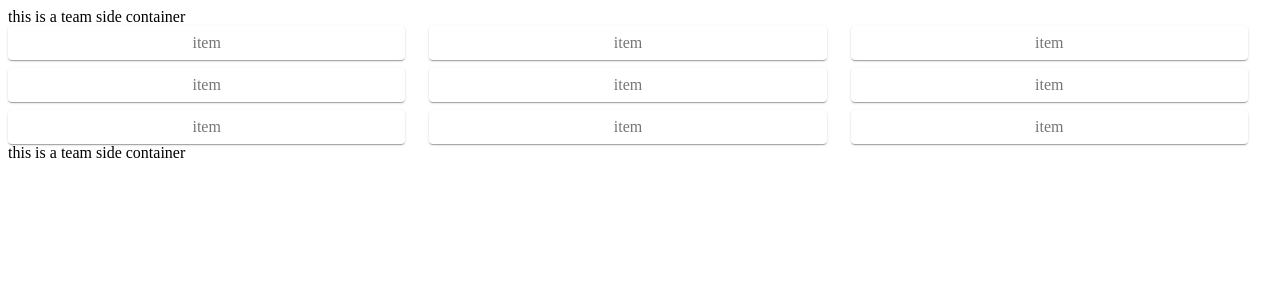
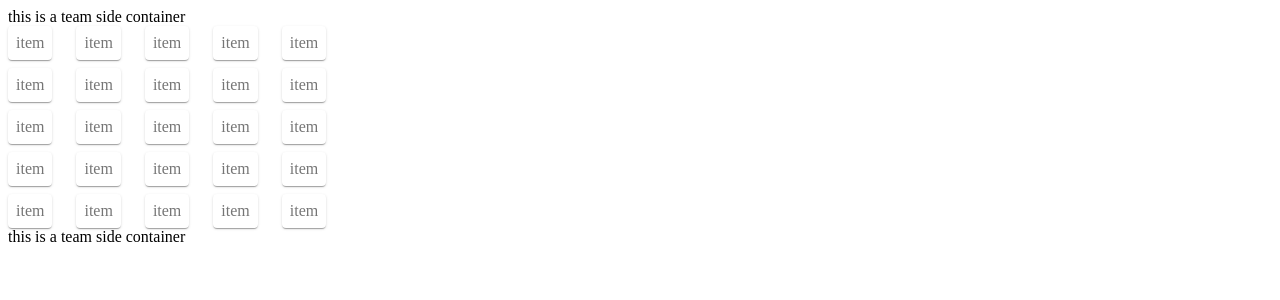
Before and after one commit to Steven-Nguyen-T/Recoil-Codenames, a React (Create React App) app: page / in a window 1280 px wide. Shown: the top 300 px of the page. Built offline with nearby package versions, Linux system fonts and the light colour scheme.

Commit message:
gameboard update

```diff
--- a/src/components/GameBoard/gameBoardContainer.js
+++ b/src/components/GameBoard/gameBoardContainer.js
@@ -19,22 +19,7 @@ const useStyles = makeStyles((theme) => ({
 export default function GameBoardContainer() {
   const classes = useStyles();
 
-  function FormRow() {
-    return (
-      <React.Fragment>
-        <Grid item xs={4}>
-          <Paper className={classes.paper}>item</Paper>
-        </Grid>
-        <Grid item xs={4}>
-          <Paper className={classes.paper}>item</Paper>
-        </Grid>
-        <Grid item xs={4}>
-          <Paper className={classes.paper}>item</Paper>
-        </Grid>
-      </React.Fragment>
-    );
-  }
-
+  // generate an array with 25 words
   const [gameBoard, setGameBoard] = useState([
     1,
     2,
@@ -63,9 +48,37 @@ export default function GameBoardContainer() {
     25,
   ]);
 
+  function FormRow() {
+    return (
+      <React.Fragment>
+        <Grid item xs={2.4}>
+          <Paper className={classes.paper}>item</Paper>
+        </Grid>
+        <Grid item xs={2.4}>
+          <Paper className={classes.paper}>item</Paper>
+        </Grid>
+        <Grid item xs={2.4}>
+          <Paper className={classes.paper}>item</Paper>
+        </Grid>
+        <Grid item xs={2.4}>
+          <Paper className={classes.paper}>item</Paper>
+        </Grid>
+        <Grid item xs={2.4}>
+          <Paper className={classes.paper}>item</Paper>
+        </Grid>
+      </React.Fragment>
+    );
+  }
+
   return (
     <div className={classes.root}>
       <Grid container spacing={1}>
+        <Grid container item xs={12} spacing={3}>
+          <FormRow />
+        </Grid>
+        <Grid container item xs={12} spacing={3}>
+          <FormRow />
+        </Grid>
         <Grid container item xs={12} spacing={3}>
           <FormRow />
         </Grid>
```
